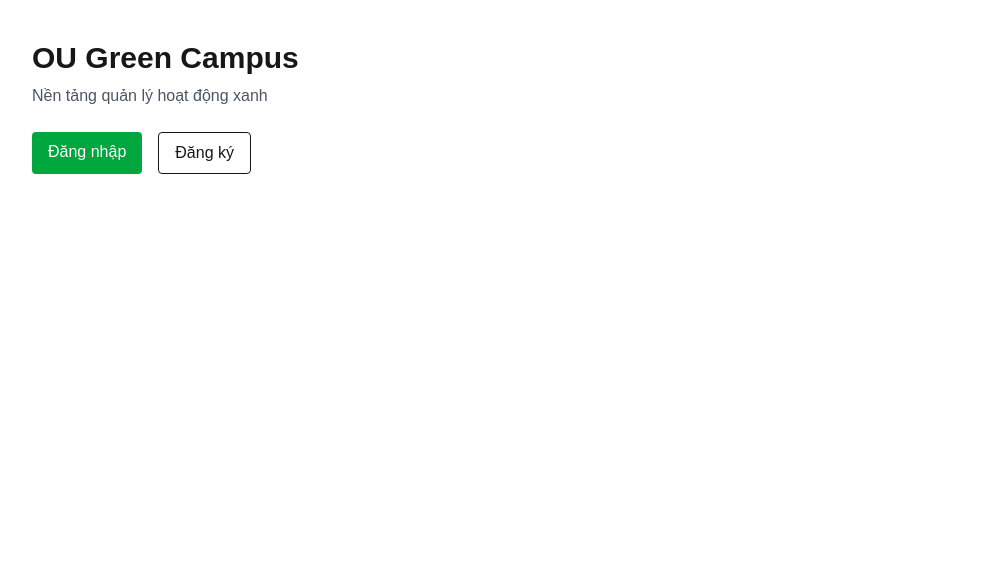
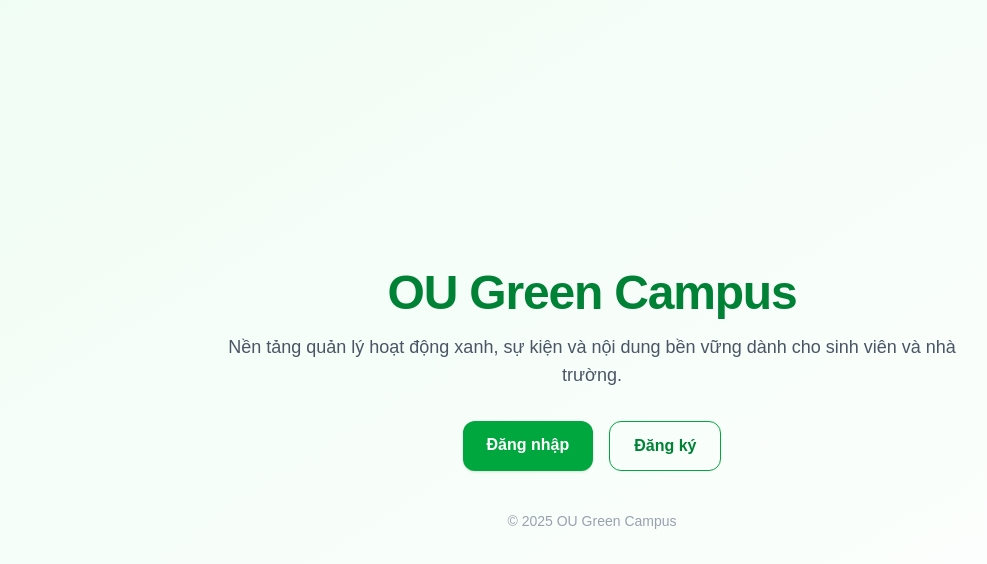
Before and after one commit to PNamGP1120/ougreencampus-nextjs, a Next.js app: page / in a window 1280 px wide. Shown: the top 564 px of the page, without its empty margins (48-1035 px from the left). Built offline with nearby package versions, Linux system fonts and the light colour scheme.

Commit message:
fix: login button not clickable on production

```diff
--- a/app/(auth)/layout.tsx
+++ b/app/(auth)/layout.tsx
@@ -6,14 +6,7 @@ export default function AuthLayout({
     children: React.ReactNode;
 }) {
     return (
-        <div
-            style={{
-                minHeight: "100vh",
-                display: "flex",
-                alignItems: "center",
-                justifyContent: "center",
-            }}
-        >
+        <div className="relative z-0 min-h-screen flex items-center justify-center bg-gray-50">
             {children}
         </div>
     );
--- a/app/layout.tsx
+++ b/app/layout.tsx
@@ -1,6 +1,6 @@
 // app/layout.tsx
-import type { Metadata } from "next";
-import { Geist, Geist_Mono } from "next/font/google";
+import type {Metadata} from "next";
+import {Geist, Geist_Mono} from "next/font/google";
 import "./globals.css";
 
 const geistSans = Geist({
@@ -25,7 +25,9 @@ export default function RootLayout({
 }) {
     return (
         <html lang="vi">
-        <body className={`${geistSans.variable} ${geistMono.variable} antialiased`}>
+        <body
+            className={`${geistSans.variable} ${geistMono.variable} min-h-screen bg-white antialiased text-gray-900`}
+        >
         {children}
         </body>
         </html>
--- a/app/page.tsx
+++ b/app/page.tsx
@@ -2,28 +2,40 @@ import Link from "next/link";
 
 export default function HomePage() {
     return (
-        <main className="mx-auto max-w-6xl px-4 py-10">
-            <h1 className="text-3xl font-bold">
+        <main className="flex min-h-screen items-center justify-center bg-gradient-to-br from-green-50 to-white px-4">
+            <div className="mx-auto max-w-3xl text-center">
+                {/* Logo / Title */}
+                <h1 className="text-4xl font-extrabold tracking-tight text-green-700 sm:text-5xl">
                     OU Green Campus
                 </h1>
-            <p className="mt-2 text-gray-600">
-                Nền tảng quản lý hoạt động xanh
+
+                <p className="mt-4 text-lg text-gray-600">
+                    Nền tảng quản lý hoạt động xanh, sự kiện và nội dung bền vững
+                    dành cho sinh viên và nhà trường.
                 </p>
 
-            <div className="mt-6 flex gap-4">
+                {/* Actions */}
+                <div className="mt-8 flex justify-center gap-4">
                     <Link
                         href="/login"
-                    className="rounded bg-green-600 px-4 py-2 text-white"
+                        className="rounded-xl bg-green-600 px-6 py-3 font-semibold text-white shadow hover:bg-green-700 transition"
                     >
                         Đăng nhập
                     </Link>
+
                     <Link
                         href="/register"
-                    className="rounded border px-4 py-2"
+                        className="rounded-xl border border-green-600 px-6 py-3 font-semibold text-green-700 hover:bg-green-50 transition"
                     >
                         Đăng ký
                     </Link>
                 </div>
+
+                {/* Footer note */}
+                <p className="mt-10 text-sm text-gray-400">
+                    © {new Date().getFullYear()} OU Green Campus
+                </p>
+            </div>
         </main>
     );
 }
--- a/components/auth/LoginForm.tsx
+++ b/components/auth/LoginForm.tsx
@@ -56,8 +56,9 @@ export default function LoginForm() {
     return (
         <form
             onSubmit={handleSubmit}
-            className="mx-auto max-w-md space-y-4 rounded-xl bg-white p-6 shadow"
+            className="relative z-50 mx-auto max-w-md space-y-4 rounded-xl bg-white p-6 shadow"
         >
+
             <h1 className="text-center text-xl font-bold text-green-700">
                 Đăng nhập
             </h1>
--- a/components/content/ContentCard.tsx
+++ b/components/content/ContentCard.tsx
@@ -1,13 +1,13 @@
 import Link from "next/link";
 import type { Content } from "@/types/content";
-import { DEFAULT_IMAGE } from "@/constants/image";
+import {DEFAULT_CONTENT_IMAGE} from "@/constants/image";
 
 export default function ContentCard({
                                         content,
                                     }: {
     content: Content;
 }) {
-    const image = content.image || DEFAULT_IMAGE;
+    const image = content.image || DEFAULT_CONTENT_IMAGE;
 
     return (
         <div className="overflow-hidden rounded border bg-white shadow-sm">
--- a/constants/image.ts
+++ b/constants/image.ts
@@ -3,4 +3,4 @@ export const DEFAULT_IMAGE =
 
 
 export const DEFAULT_CONTENT_IMAGE =
-    "https://scontent.fhan14-1.fna.fbcdn.net/v/t39.30808-6/475993095_1033790402129044_181110569415252694_n.jpg?_nc_cat=105&ccb=1-7&_nc_sid=6ee11a&_nc_eui2=AeEHdXcIMPSzUdlg3wmBU3CLHxonusG5hVMfGie6wbmFU47Pg3THN7aktcUzqDFI0aqKeZDASQkgTBxQF-rzODZg&_nc_ohc=QdjWfzOipvoQ7kNvwFaTzdq&_nc_oc=Adl67OTi1xuy-WjjvS5Jw9-okMZBXiLXhxUvXkGlAxNmm62ZLKoe2GGRVzCBnDjhK6s&_nc_zt=23&_nc_ht=scontent.fhan14-1.fna&_nc_gid=Ew1W7hAKc9_3_FxqkpNO2w&oh=00_AflZt77_In13oje7Hp3CtZW5Nrlv37UZYsdv1BfKVJ780w&oe=6952F0AC";
+    "https://scontent.fsgn2-9.fna.fbcdn.net/v/t39.30808-6/592468659_1273516351489780_7585898303869580108_n.jpg?_nc_cat=103&ccb=1-7&_nc_sid=f727a1&_nc_eui2=AeEnYqSKIEHajVvgesb1sRGX37k3aIavGNjfuTdohq8Y2Pk_Aez7NjXljGgRq62e6ss7K5ethAhyV6Mnrg9XoszQ&_nc_ohc=cOyU56Kb-IsQ7kNvwF3A_gO&_nc_oc=AdnLJujHQ2NJiipOjxFNBa2GdAyxapxGs0uP777Wtc4OWy8OsYuOkKaJNqeA_3VG9HE&_nc_zt=23&_nc_ht=scontent.fsgn2-9.fna&_nc_gid=gGBjTfzdqazf-pU9Hqmzuw&oh=00_AfkRDwjSsA5gtLM-uk3JcpEoRBj7wsnOxP1WZiNtEnfhgQ&oe=69576786";
```
Lines whose indentation alone changed are shown as unchanged.
